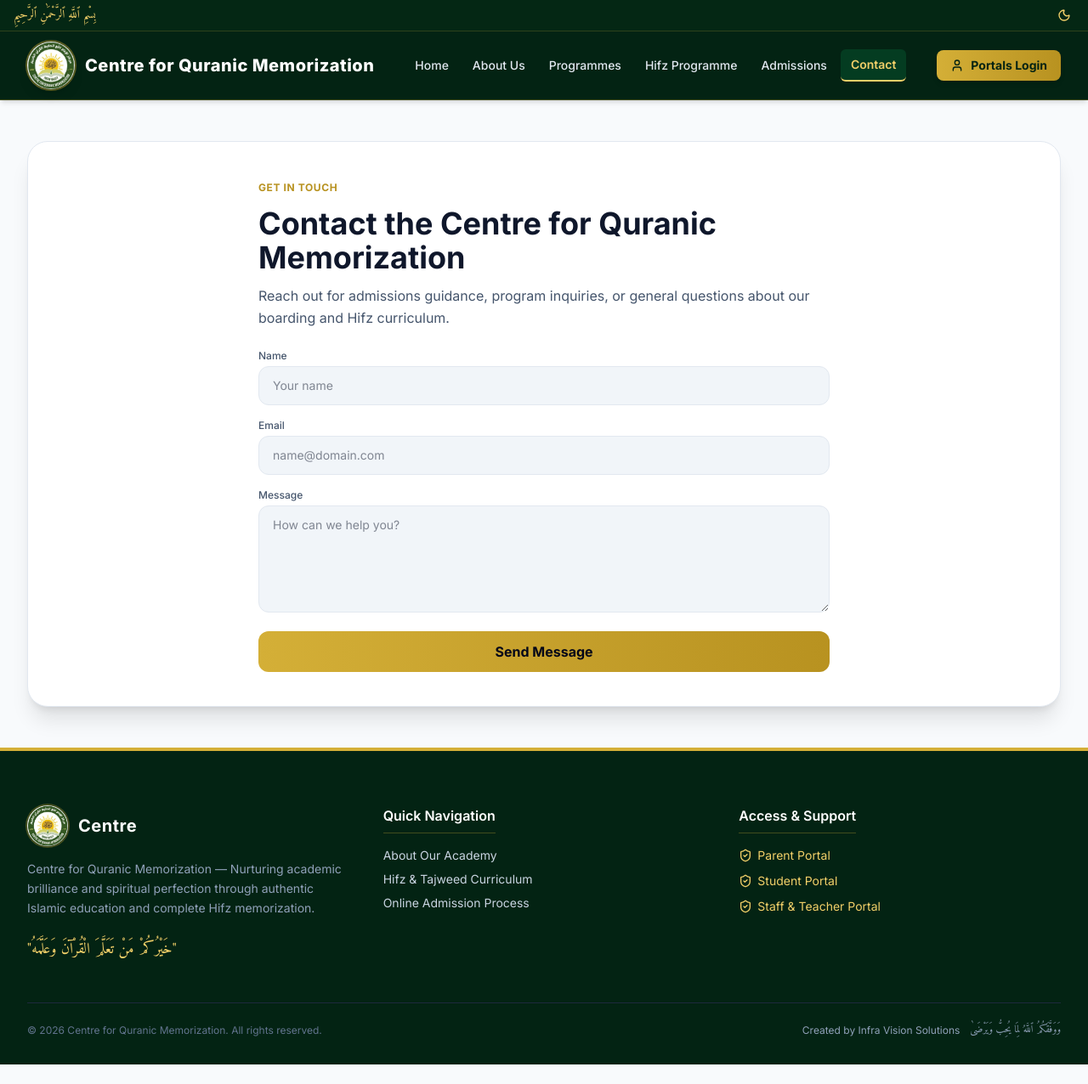
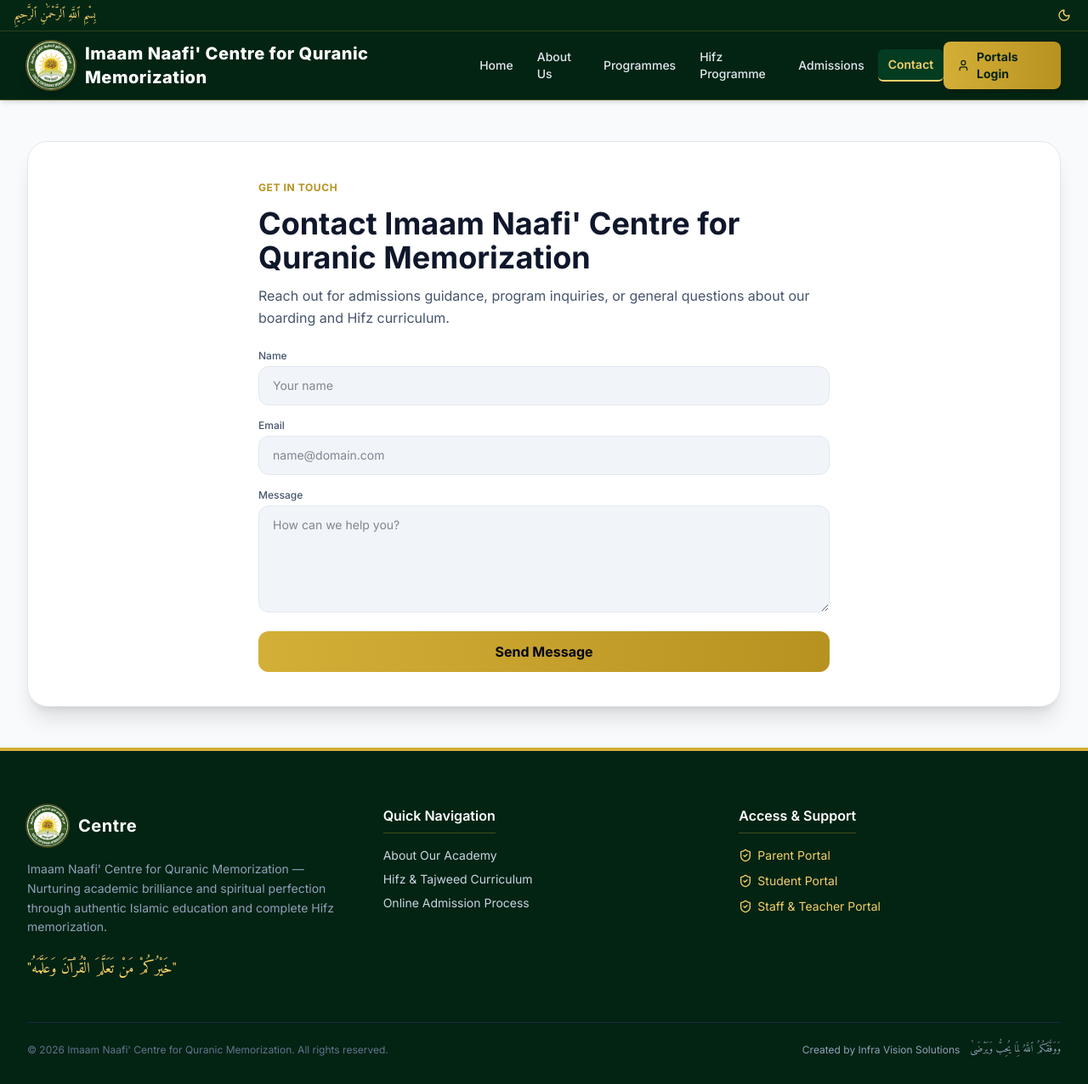
Before and after one commit to amadoujawo1/Quranic-boarding, a React (Vite) app in the folder frontend/: page /contact in a window 1280 px wide. Shown: the whole page at 85% size. Before the commit the page ends 1253 px from the top, so only its background shows below. Built offline with nearby package versions, Linux system fonts and the light colour scheme.

Commit message:
Update school title to Imaam Naafi' Centre for Quranic Memorization across all components

```diff
--- a/frontend/index.html
+++ b/frontend/index.html
@@ -4,7 +4,7 @@
     <meta charset="UTF-8" />
     <link rel="icon" type="image/svg+xml" href="/vite.svg" />
     <meta name="viewport" content="width=device-width, initial-scale=1.0" />
-    <title>Centre for Quranic Memorization</title>
+    <title>Imaam Naafi' Centre for Quranic Memorization</title>
   </head>
   <body>
     <div id="root"></div>
--- a/frontend/src/components/layout/AdminSidebar.tsx
+++ b/frontend/src/components/layout/AdminSidebar.tsx
@@ -51,7 +51,7 @@ export const AdminSidebar: React.FC<AdminSidebarProps> = ({ user, onLogout, isOp
               className="w-10 h-10 rounded-full object-cover shrink-0 ring-2 ring-gold-500/30"
             />
             <div>
-              <h2 className="text-white font-extrabold tracking-wide text-xs leading-tight">Centre for Quranic Memorization</h2>
+              <h2 className="text-white font-extrabold tracking-wide text-xs leading-tight">Imaam Naafi' Centre for Quranic Memorization</h2>
             </div>
           </div>
           <button
--- a/frontend/src/components/layout/Footer.tsx
+++ b/frontend/src/components/layout/Footer.tsx
@@ -15,7 +15,7 @@ export const Footer: React.FC = () => {
               <span className="text-xl font-bold text-white tracking-wide">Centre</span>
             </div>
             <p className="text-sm text-slate-400 leading-relaxed">
-              Centre for Quranic Memorization — Nurturing academic brilliance and spiritual perfection through authentic Islamic education and complete Hifz memorization.
+              Imaam Naafi' Centre for Quranic Memorization — Nurturing academic brilliance and spiritual perfection through authentic Islamic education and complete Hifz memorization.
             </p>
             <div className="text-gold-400 font-arabic text-lg pt-2">
               "خَيْرُكُمْ مَنْ تَعَلَّمَ الْقُرْآنَ وَعَلَّمَهُ"
@@ -50,7 +50,7 @@ export const Footer: React.FC = () => {
 
         {/* Bottom Bar */}
         <div className="border-t border-slate-800 pt-6 flex flex-col md:flex-row justify-between items-center text-xs text-slate-500">
-          <p>© 2026 Centre for Quranic Memorization. All rights reserved.</p>
+          <p>© 2026 Imaam Naafi' Centre for Quranic Memorization. All rights reserved.</p>
           <div className="mt-2 md:mt-0 flex flex-col md:flex-row items-center gap-1.5 md:gap-3">
             <p className="text-slate-400">Created by Infra Vision Solutions</p>
             <p className="text-slate-400 font-arabic">وَوَفَّقَكُمُ ٱللَّهُ لِمَا يُحِبُّ وَيَرْضَىٰ</p>
--- a/frontend/src/components/layout/Navbar.tsx
+++ b/frontend/src/components/layout/Navbar.tsx
@@ -61,11 +61,11 @@ export const Navbar: React.FC<NavbarProps> = ({ darkMode, setDarkMode, user, onL
           <Link to="/" className="flex items-center gap-3 group">
             <img
               src="/logo.png"
-              alt="Centre for Quranic Memorization"
+              alt="Imaam Naafi' Centre for Quranic Memorization"
               className="w-14 h-14 rounded-full object-cover shadow-lg ring-2 ring-gold-500/40 group-hover:ring-gold-400 transition-all"
             />
             <div>
-              <span className="text-xl font-extrabold tracking-wide text-white block">Centre for Quranic Memorization</span>
+              <span className="text-xl font-extrabold tracking-wide text-white block">Imaam Naafi' Centre for Quranic Memorization</span>
             </div>
           </Link>
 
--- a/frontend/src/pages/admin/AdminDashboard.tsx
+++ b/frontend/src/pages/admin/AdminDashboard.tsx
@@ -118,7 +118,7 @@ export const AdminDashboard: React.FC = () => {
           <div className="inline-flex items-center gap-2 px-3 py-1 rounded-full bg-gold-500/20 text-gold-400 text-xs font-semibold">
             <ShieldCheck className="w-3.5 h-3.5" /> Executive Control Panel
           </div>
-          <h1 className="text-3xl font-extrabold tracking-tight">Centre for Quranic Memorization Management</h1>
+          <h1 className="text-3xl font-extrabold tracking-tight">Imaam Naafi' Centre for Quranic Memorization Management</h1>
           <p className="text-xs text-slate-300">Live operational metrics for Hifz, Academics, and Finances.</p>
         </div>
         <div className="bg-emerald-900/80 border border-gold-500/40 px-6 py-4 rounded-2xl text-center">
--- a/frontend/src/pages/public/About.tsx
+++ b/frontend/src/pages/public/About.tsx
@@ -12,7 +12,7 @@ export const About: React.FC = () => {
         className="text-center max-w-3xl mx-auto space-y-4"
       >
         <span className="text-xs font-bold uppercase tracking-wider text-gold-600 dark:text-gold-400">Our Sacred Legacy</span>
-        <h1 className="text-4xl font-extrabold text-slate-900 dark:text-white">About the Centre for Quranic Memorization</h1>
+        <h1 className="text-4xl font-extrabold text-slate-900 dark:text-white">About Imaam Naafi' Centre for Quranic Memorization</h1>
         <p className="text-slate-600 dark:text-slate-300 text-base leading-relaxed">
           Founded on authentic Islamic values, the Centre for Quranic Memorization provides an integrated boarding environment where pupils master Quranic memorization (Hifz), Tajweed science, Islamic jurisprudence, and modern academic subjects.
         </p>
--- a/frontend/src/pages/public/Contact.tsx
+++ b/frontend/src/pages/public/Contact.tsx
@@ -16,7 +16,7 @@ export const Contact: React.FC = () => {
         <div className="max-w-2xl mx-auto space-y-6">
           <div>
             <span className="text-xs font-bold uppercase tracking-wider text-gold-600 dark:text-gold-400">Get in Touch</span>
-            <h1 className="text-4xl font-bold text-slate-900 dark:text-white mt-3">Contact the Centre for Quranic Memorization</h1>
+            <h1 className="text-4xl font-bold text-slate-900 dark:text-white mt-3">Contact Imaam Naafi' Centre for Quranic Memorization</h1>
             <p className="text-slate-600 dark:text-slate-300 mt-3 text-sm sm:text-base leading-relaxed">
               Reach out for admissions guidance, program inquiries, or general questions about our boarding and Hifz curriculum.
             </p>
```
Also changed, not shown: 3 other files (tests, documents, lock files or other folders).
